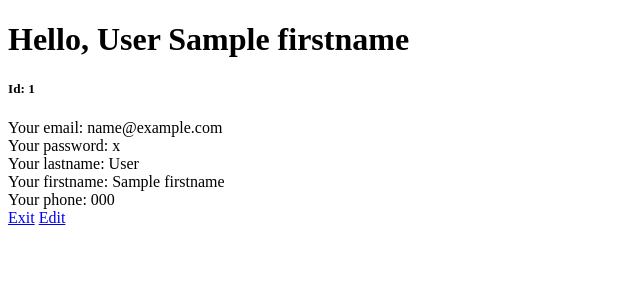
After one commit to yanahlazkova/DjangoLibrarySystem, a Django app: template djangoTest/users/templates/user_info.html in a window 1280 px wide. The commit adds this page. Shown: the top 300 px of the page, without its empty margins (0-640 px from the left). Run offline with Django 5.2, Linux system fonts and the light colour scheme; the template is opened without the code that fills it: most values are stand-ins (such as "Sample title", 1, 10 or a date in 2020).

```diff
--- a/djangoTest/books/views.py
+++ b/djangoTest/books/views.py
@@ -176,6 +176,6 @@ def del_books_all(request):
 
     context = {
         # 'message': 'All data deleted..' if book_db == None else 'DataBase'
-        'message': book_db
+        'message': books_db
     }
     return HttpResponse(template.render(context, request))
--- /dev/null
+++ b/djangoTest/users/templates/user_info.html
@@ -0,0 +1,38 @@
+<!DOCTYPE html>
+<html lang="en">
+<style>
+</style>
+<head>
+    <meta charset="UTF-8">
+    <meta name="viewport" content="width=device-width, initial-scale=1.0">
+    <title>User_info</title>
+</head>
+<body>
+    <h1>Hello, {{ lastname }} {{ firstname }}</h1>
+    <h5 color="green">Id: {{ id }}</h5>
+    <div>
+        <label for="email" color="green">Your email: </label>
+        {{ email }}
+    </div>
+    <div>
+        <label for="password" color="green">Your password:</label>
+        {{ password }}
+    </div>
+    <div>
+        <label for="lastname" color="green">Your lastname:</label>
+        {{ lastname }}
+    </div>
+    <div>
+        <label for="firstname" color="green">Your firstname:</label>
+        {{ firstname }}
+    </div>
+    <div>
+        <label for="phone" color="green">Your phone:</label>
+        {{ phone }}
+    </div>
+    <a href="{% url 'list_users' %}">Exit</a>
+    <a href="{% url 'new_user' id %}">Edit</a>
+</form>
+
+</body>
+</html>
```
Also changed, not shown: djangoTest/users/templates/users.html (+24 -0 lines), djangoTest/db.sqlite3.
